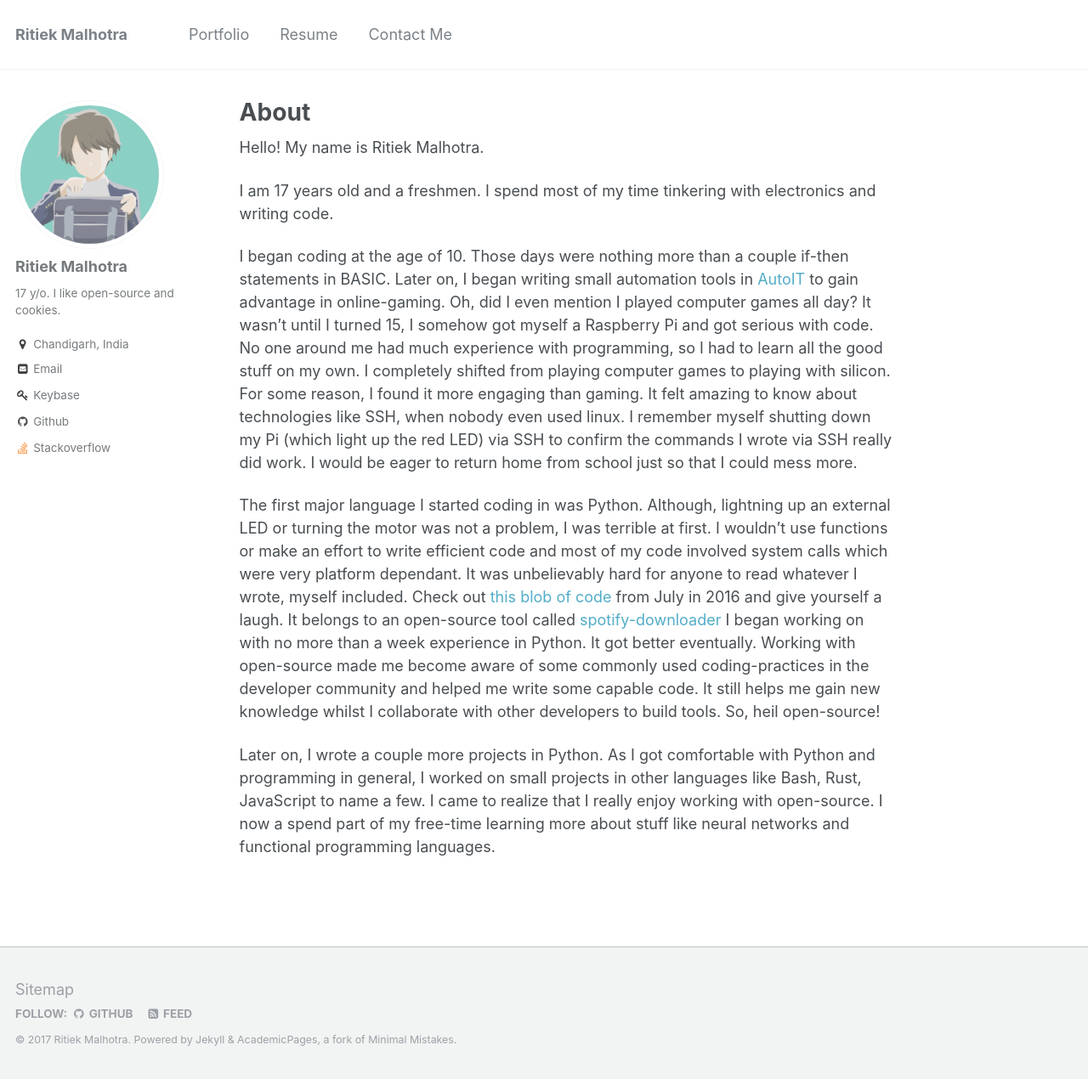
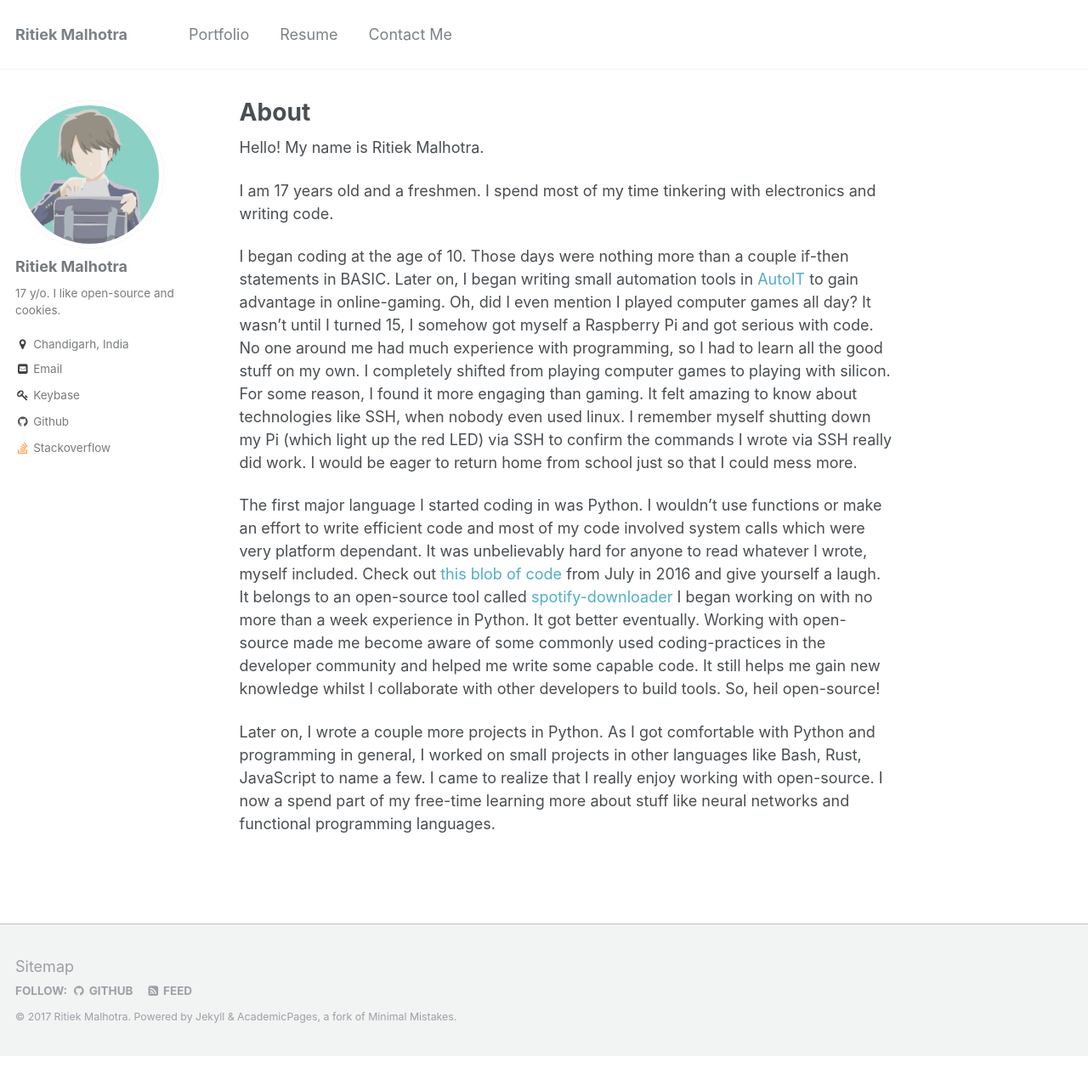
Before and after one commit to ritiek/ritiek.github.io, a Jekyll site: the page built from _pages/about.md, in a window 1280 px wide and 1270 px high. Shown: the whole window at 85% size. Built offline with Jekyll 4.4.1, drawn with Linux system fonts in a browser that asks for light colours.

Commit message:
Update about.md

```diff
--- a/_pages/about.md
+++ b/_pages/about.md
@@ -15,6 +15,6 @@
 I began coding at the age of 10. Those days were nothing more than a couple if-then statements in BASIC. Later on, I began writing small automation tools in [AutoIT](https://www.autoitscript.com/site/autoit/) to gain advantage in online-gaming. Oh, did I even mention I played computer games all day?
 It wasn't until I turned 15, I somehow got myself a Raspberry Pi and got serious with code. No one around me had much experience with programming, so I had to learn all the good stuff on my own. I completely shifted from playing computer games to playing with silicon. For some reason, I found it more engaging than gaming. It felt amazing to know about technologies like SSH, when nobody even used linux. I remember myself shutting down my Pi (which light up the red LED) via SSH to confirm the commands I wrote via SSH really did work. I would be eager to return home from school just so that I could mess more.
 
-The first major language I started coding in was Python. Although, lightning up an external LED or turning the motor was not a problem, I was terrible at first. I wouldn't use functions or make an effort to write efficient code and most of my code involved system calls which were very platform dependant. It was unbelievably hard for anyone to read whatever I wrote, myself included. Check out [this blob of code](https://github.com/ritiek/spotify-downloader/blob/b473f8f3cd0f7f2b00cd39a4eb8f907264162ce0/YTMusic.py) from July in 2016 and give yourself a laugh. It belongs to an open-source tool called [spotify-downloader](https://github.com/ritiek/spotify-downloader) I began working on with no more than a week experience in Python. It got better eventually. Working with open-source made me become aware of some commonly used coding-practices in the developer community and helped me write some capable code. It still helps me gain new knowledge whilst I collaborate with other developers to build tools. So, heil open-source!
+The first major language I started coding in was Python. I wouldn't use functions or make an effort to write efficient code and most of my code involved system calls which were very platform dependant. It was unbelievably hard for anyone to read whatever I wrote, myself included. Check out [this blob of code](https://github.com/ritiek/spotify-downloader/blob/b473f8f3cd0f7f2b00cd39a4eb8f907264162ce0/YTMusic.py) from July in 2016 and give yourself a laugh. It belongs to an open-source tool called [spotify-downloader](https://github.com/ritiek/spotify-downloader) I began working on with no more than a week experience in Python. It got better eventually. Working with open-source made me become aware of some commonly used coding-practices in the developer community and helped me write some capable code. It still helps me gain new knowledge whilst I collaborate with other developers to build tools. So, heil open-source!
 
 Later on, I wrote a couple more projects in Python. As I got comfortable with Python and programming in general, I worked on small projects in other languages like Bash, Rust, JavaScript to name a few. I came to realize that I really enjoy working with open-source. I now a spend part of my free-time learning more about stuff like neural networks and functional programming languages.
```
